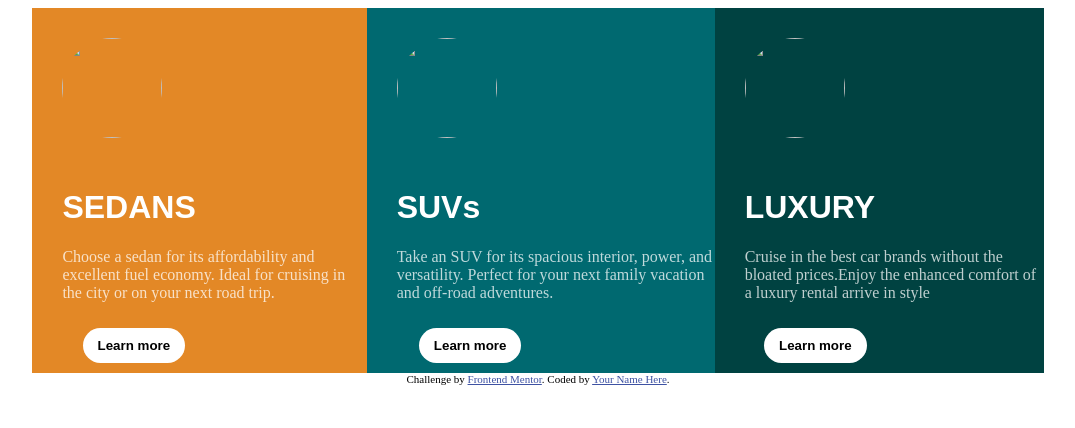
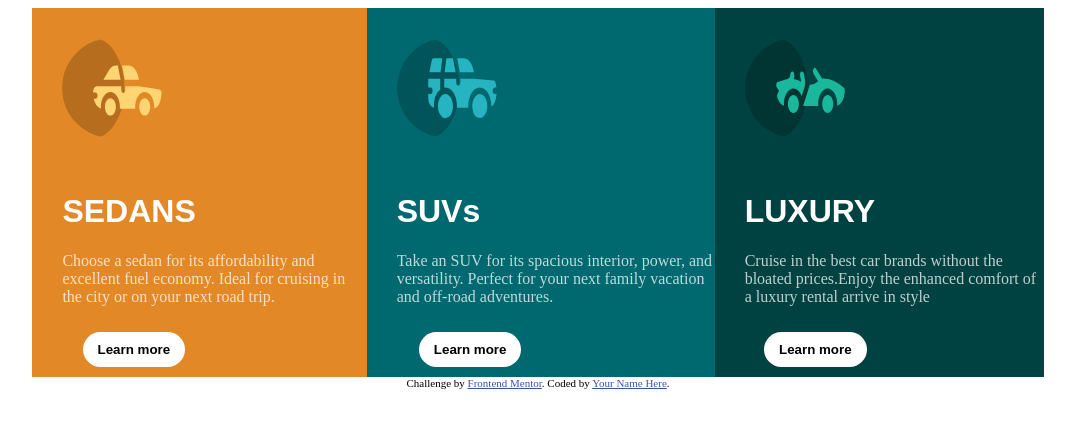
Before and after one commit to kanmani895/card, a plain HTML site: page index.html in a window 1280 px wide. Shown: the whole page, without its empty margins (102-1177 px from the left). Drawn offline with Linux system fonts and the light colour scheme; the site is published under a folder, as on GitHub Pages, so addresses that start at the root find nothing.

Commit message:
Update index.html
images

```diff
--- a/index.html
+++ b/index.html
@@ -103,7 +103,7 @@
 <body>
   <div class="cars">
     <div class="sedans">
-      <img src="/images/icon-sedans.svg"
+      <img src="./images/icon-sedans.svg"
                 style="border-radius: 50%; align-items:center; margin: 30px;" width="100" height="100">
        <h1 class="text"><b>SEDANS</b></h1>
        <p class="texts">Choose a sedan for its affordability and excellent fuel economy. Ideal for cruising in the city
@@ -111,7 +111,7 @@
          <button class="button">Learn more</button>
     </div>
     <div class="suvs">
-      <img src="/images/icon-suvs.svg"
+      <img src="./images/icon-suvs.svg"
                style="border-radius: 50%; align-items:center; margin: 30px;" width="100" height="100">
         <h1 class="text"><b> SUVs</b></h1>
         <p class="texts"> Take an SUV for its spacious interior, power, and versatility. Perfect for your next family vacation
@@ -120,7 +120,7 @@
 
     </div>
     <div class="luxury">
-      <img src="/images/icon-luxury.svg"
+      <img src="./images/icon-luxury.svg"
                  style="border-radius: 50%; align-items:center; margin: 30px;" width="100" height="100">
                  <h1 class="text"><b>LUXURY</b></h1>
                  <P class="texts"> Cruise in the best car brands without the bloated prices.Enjoy the enhanced comfort of a luxury rental arrive in style</P>
```
